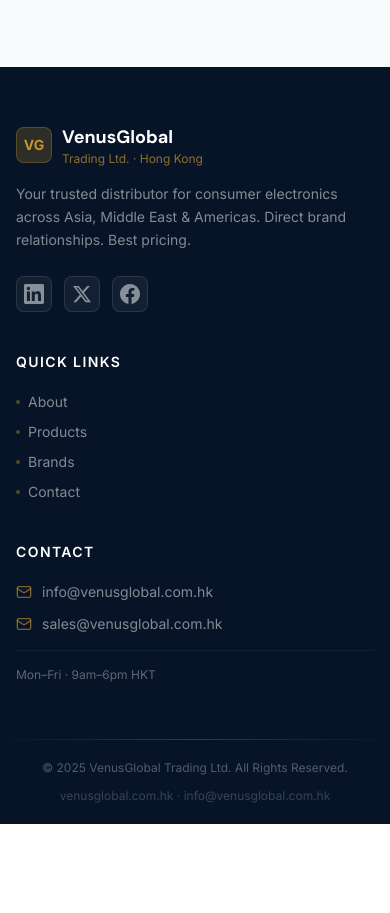
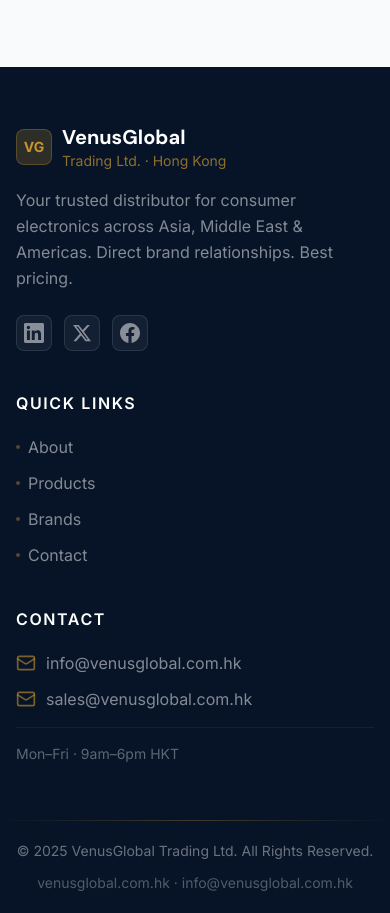
Before and after one commit to Shivam-vishwakarma991/venusglobal-landing, a Next.js app: page / in a window 390 px wide. Shown: the part 9220-10133 px from the top of the page. Before the commit the page ends 10044 px from the top, so only its background shows below. Built offline with nearby package versions, Linux system fonts and the light colour scheme.

Commit message:
feat: update Footer and Hero components for improved styling and layout

```diff
--- a/components/Footer.tsx
+++ b/components/Footer.tsx
@@ -51,13 +51,13 @@
                 <span className="text-gold font-bold text-sm">VG</span>
               </div>
               <div>
-                <div className="font-bold text-lg text-white" style={{ fontFamily: "'DM Sans', sans-serif" }}>
+                <div className="font-bold text-xl text-white" style={{ fontFamily: "'DM Sans', sans-serif" }}>
                   VenusGlobal
                 </div>
-                <div className="text-xs text-gold/70">Trading Ltd. · Hong Kong</div>
+                <div className="text-sm text-gold/70">Trading Ltd. · Hong Kong</div>
               </div>
             </div>
-            <p className="text-white/50 text-sm leading-relaxed mb-6">
+            <p className="text-white/50 text-base leading-relaxed mb-6">
               Your trusted distributor for consumer electronics across Asia,
               Middle East &amp; Americas. Direct brand relationships. Best pricing.
             </p>
@@ -82,16 +82,16 @@
 
           {/* Quick links */}
           <div>
-            <h4 className="text-white font-semibold text-sm mb-5 tracking-wide uppercase" style={{ letterSpacing: "0.1em" }}>
+            <h4 className="text-white font-semibold text-base mb-5 tracking-wide uppercase" style={{ letterSpacing: "0.1em" }}>
               Quick Links
             </h4>
-            <ul className="space-y-2.5">
+            <ul className="space-y-3">
               {quickLinks.map((link) => (
                 <li key={link.href}>
                   <a
                     href={link.href}
                     onClick={(e) => { e.preventDefault(); scrollTo(link.href); }}
-                    className="text-white/50 hover:text-gold text-sm transition-colors flex items-center gap-2 group"
+                    className="text-white/50 hover:text-gold text-base transition-colors flex items-center gap-2 group"
                   >
                     <span className="w-1 h-1 rounded-full bg-gold/40 group-hover:bg-gold transition-colors" />
                     {link.label}
@@ -103,25 +103,25 @@
 
           {/* Contact */}
           <div>
-            <h4 className="text-white font-semibold text-sm mb-5 tracking-wide uppercase" style={{ letterSpacing: "0.1em" }}>
+            <h4 className="text-white font-semibold text-base mb-5 tracking-wide uppercase" style={{ letterSpacing: "0.1em" }}>
               Contact
             </h4>
             <div className="space-y-3">
               <a
                 href="mailto:info@venusglobal.com.hk"
-                className="flex items-center gap-2.5 text-white/50 hover:text-gold text-sm transition-colors group"
+                className="flex items-center gap-2.5 text-white/50 hover:text-gold text-base transition-colors group"
               >
-                <Mail className="w-4 h-4 text-gold/60 group-hover:text-gold flex-shrink-0" />
+                <Mail className="w-5 h-5 text-gold/60 group-hover:text-gold flex-shrink-0" />
                 info@venusglobal.com.hk
               </a>
               <a
                 href="mailto:sales@venusglobal.com.hk"
-                className="flex items-center gap-2.5 text-white/50 hover:text-gold text-sm transition-colors group"
+                className="flex items-center gap-2.5 text-white/50 hover:text-gold text-base transition-colors group"
               >
-                <Mail className="w-4 h-4 text-gold/60 group-hover:text-gold flex-shrink-0" />
+                <Mail className="w-5 h-5 text-gold/60 group-hover:text-gold flex-shrink-0" />
                 sales@venusglobal.com.hk
               </a>
-              <div className="text-white/35 text-xs mt-4 pt-4 border-t border-white/5">
+              <div className="text-white/35 text-sm mt-4 pt-4 border-t border-white/5">
                 Mon–Fri · 9am–6pm HKT
               </div>
             </div>
@@ -134,10 +134,10 @@
 
       {/* Bottom bar */}
       <div className="max-w-7xl mx-auto px-4 md:px-8 py-5 flex flex-col sm:flex-row items-center justify-between gap-3">
-        <p className="text-white/30 text-xs">
+        <p className="text-white/40 text-sm">
           © 2025 VenusGlobal Trading Ltd. All Rights Reserved.
         </p>
-        <p className="text-white/20 text-xs">
+        <p className="text-white/30 text-sm">
           venusglobal.com.hk · info@venusglobal.com.hk
         </p>
       </div>
--- a/components/Hero.tsx
+++ b/components/Hero.tsx
@@ -69,7 +69,7 @@
       <div className="absolute bottom-1/4 left-1/3 w-64 h-64 rounded-full bg-navy-light/30 blur-2xl pointer-events-none" />
 
       {/* Content */}
-      <div className="relative z-10 max-w-7xl mx-auto px-4 md:px-8 pt-24 pb-20">
+      <div className="relative z-10 w-full max-w-7xl mx-auto px-4 md:px-8 pt-24 pb-20">
         <div className="max-w-3xl">
           {/* Badge */}
           <div className="inline-flex items-center gap-2 bg-white/5 border border-gold/20 rounded-full px-4 py-1.5 mb-8 backdrop-blur-sm">
```
